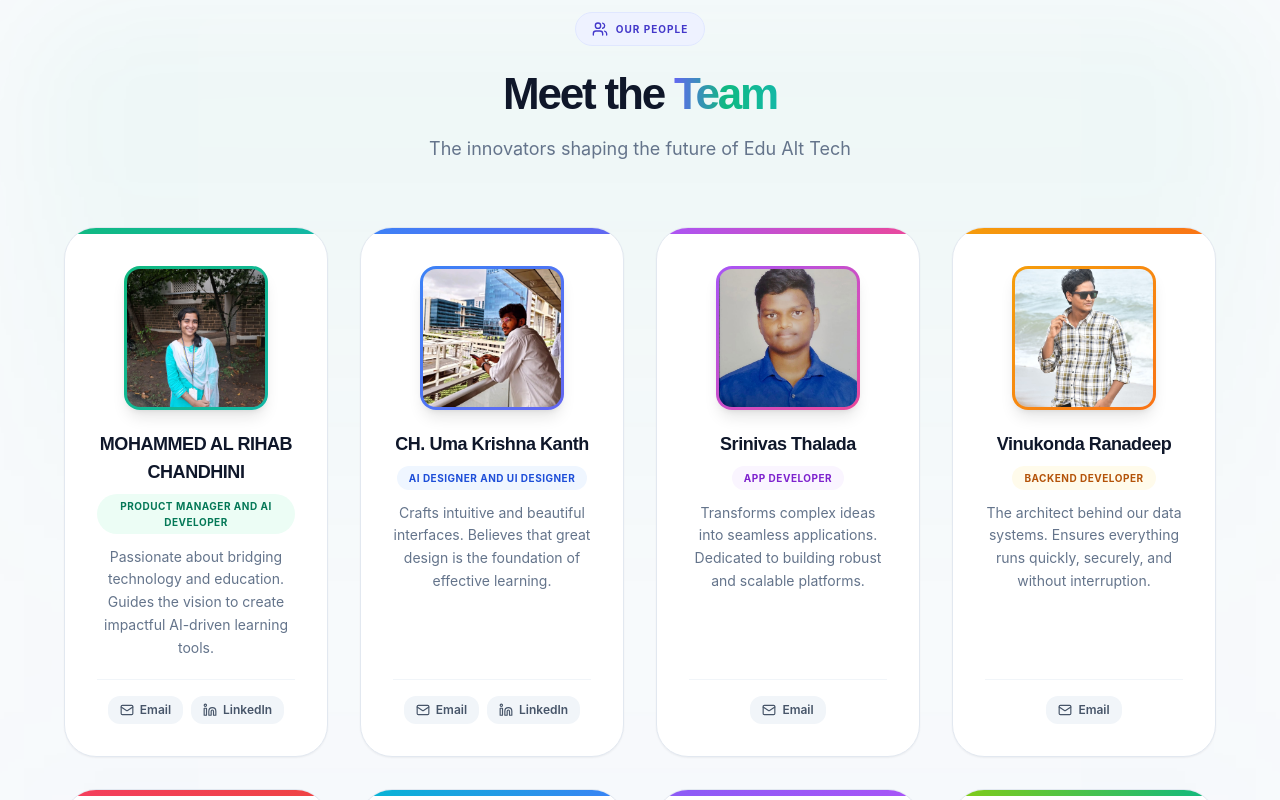
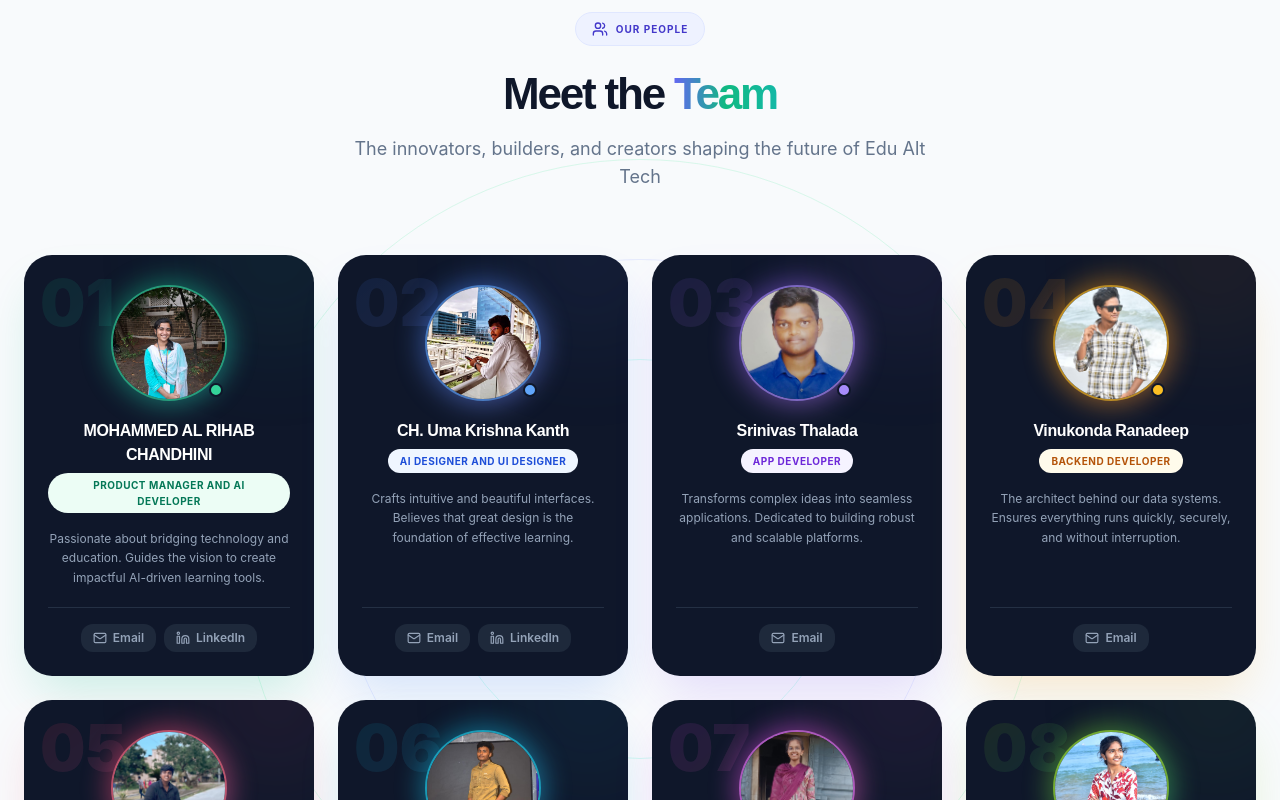
Before and after one commit to srinivas191206/Edu-Alt-Tech-website, a React (Vite) app: page /#/about in a window 1280 px wide. Shown: the part 3220-4020 px from the top of the page. Built offline with nearby package versions, Linux system fonts and the light colour scheme; no server answers.

Commit message:
Team section: dark cards with glow rings, gradient watermark numbers, accent colors per member

```diff
--- a/pages/About.tsx
+++ b/pages/About.tsx
@@ -207,19 +207,28 @@ const About: React.FC = () => {
 
         {/* Team */}
         <MotionDiv initial={{ opacity: 0, y: 40 }} whileInView={{ opacity: 1, y: 0 }} viewport={{ once: true }} className="mb-28 relative">
-          <div className="absolute inset-0 bg-gradient-to-b from-emerald-500/5 via-transparent to-blue-500/5 rounded-[4rem] blur-3xl pointer-events-none" />
+          {/* Background decoration */}
+          <div className="absolute inset-0 pointer-events-none overflow-hidden rounded-[4rem]">
+            <div className="absolute top-1/2 left-1/2 -translate-x-1/2 -translate-y-1/2 w-[800px] h-[800px] rounded-full border border-emerald-200/40" />
+            <div className="absolute top-1/2 left-1/2 -translate-x-1/2 -translate-y-1/2 w-[600px] h-[600px] rounded-full border border-indigo-200/40" />
+            <div className="absolute top-1/2 left-1/2 -translate-x-1/2 -translate-y-1/2 w-[400px] h-[400px] rounded-full border border-teal-200/40" />
+            <div className="absolute top-[-10%] right-[-5%] w-72 h-72 bg-indigo-500/8 blur-[80px] rounded-full" />
+            <div className="absolute bottom-[-10%] left-[-5%] w-72 h-72 bg-emerald-500/8 blur-[80px] rounded-full" />
+          </div>
+
           <div className="text-center mb-16 relative z-10">
-            <MotionDiv initial={{ opacity: 0, scale: 0.9 }} whileInView={{ opacity: 1, scale: 1 }} viewport={{ once: true }} className="inline-flex items-center gap-2 px-4 py-2 rounded-full bg-indigo-50 border border-indigo-100 text-indigo-700 font-bold uppercase tracking-widest text-[10px] mb-6">
+            <MotionDiv initial={{ opacity: 0, scale: 0.9 }} whileInView={{ opacity: 1, scale: 1 }} viewport={{ once: true }}
+              className="inline-flex items-center gap-2 px-4 py-2 rounded-full bg-indigo-50 border border-indigo-100 !text-indigo-700 font-bold uppercase tracking-widest text-[10px] mb-6">
               <Users className="w-4 h-4" />
               Our People
             </MotionDiv>
             <h2 className="text-[2rem] sm:text-4xl md:text-5xl font-black text-slate-900 mb-4 tracking-tighter">
               Meet the <span className="text-transparent bg-clip-text bg-gradient-to-r from-indigo-500 via-emerald-500 to-teal-500">Team</span>
             </h2>
-            <p className="text-sm sm:text-lg text-slate-500">The innovators shaping the future of Edu Alt Tech</p>
+            <p className="text-sm sm:text-lg text-slate-500 max-w-xl mx-auto">The innovators, builders, and creators shaping the future of Edu Alt Tech</p>
           </div>
 
-          <div className="grid grid-cols-1 sm:grid-cols-2 lg:grid-cols-3 xl:grid-cols-4 gap-8 relative z-10 max-w-6xl mx-auto">
+          <div className="grid grid-cols-1 sm:grid-cols-2 lg:grid-cols-4 gap-6 relative z-10">
             {TEAM.map((member, idx) => (
               <TeamCard key={idx} idx={idx} member={member} />
             ))}
@@ -230,7 +239,8 @@ const About: React.FC = () => {
         <MotionDiv initial={{ opacity: 0, y: 40 }} whileInView={{ opacity: 1, y: 0 }} viewport={{ once: true }} className="mb-28 relative">
           <div className="absolute inset-0 bg-gradient-to-b from-amber-500/5 via-transparent to-orange-500/5 rounded-[4rem] blur-3xl pointer-events-none" />
           <div className="text-center mb-16 relative z-10">
-            <MotionDiv initial={{ opacity: 0, scale: 0.9 }} whileInView={{ opacity: 1, scale: 1 }} viewport={{ once: true }} className="inline-flex items-center gap-2 px-4 py-2 rounded-full bg-amber-50 border border-amber-100 text-amber-700 font-bold uppercase tracking-widest text-[10px] mb-6">
+            <MotionDiv initial={{ opacity: 0, scale: 0.9 }} whileInView={{ opacity: 1, scale: 1 }} viewport={{ once: true }}
+              className="inline-flex items-center gap-2 px-4 py-2 rounded-full bg-amber-50 border border-amber-100 !text-amber-700 font-bold uppercase tracking-widest text-[10px] mb-6">
               <Users className="w-4 h-4" />
               Supporting Team
             </MotionDiv>
@@ -240,9 +250,9 @@ const About: React.FC = () => {
             <p className="text-sm sm:text-lg text-slate-500">The dedicated folks who keep things running smoothly</p>
           </div>
 
-          <div className="flex flex-wrap justify-center gap-8 relative z-10">
+          <div className="flex flex-wrap justify-center gap-6 relative z-10">
             {SUPPORTING_TEAM.map((member, idx) => (
-              <div key={idx} className="w-full sm:w-[calc(50%-16px)] lg:w-[calc(33.333%-22px)] xl:w-72">
+              <div key={idx} className="w-full sm:w-80">
                 <TeamCard idx={idx} member={member} />
               </div>
             ))}
@@ -277,59 +287,82 @@ const About: React.FC = () => {
 };
 
 /* ── Team Card ─────────────────────────────────────────────── */
-const gradients = ['from-emerald-500 to-teal-500', 'from-blue-500 to-indigo-500', 'from-purple-500 to-pink-500', 'from-amber-500 to-orange-500', 'from-rose-500 to-red-500', 'from-cyan-500 to-blue-500', 'from-violet-500 to-purple-500', 'from-lime-500 to-emerald-500'];
-const gradientBgs = ['bg-emerald-50 text-emerald-700', 'bg-blue-50 text-blue-700', 'bg-purple-50 text-purple-700', 'bg-amber-50 text-amber-700', 'bg-rose-50 text-rose-700', 'bg-cyan-50 text-cyan-700', 'bg-violet-50 text-violet-700', 'bg-lime-50 text-lime-700'];
+const cardAccents = [
+  { from: 'from-emerald-500', to: 'to-teal-400', glow: 'shadow-emerald-500/20', ring: 'ring-emerald-400/60', light: 'bg-emerald-50 !text-emerald-700', dot: 'bg-emerald-400' },
+  { from: 'from-blue-500', to: 'to-indigo-400', glow: 'shadow-blue-500/20', ring: 'ring-blue-400/60', light: 'bg-blue-50 !text-blue-700', dot: 'bg-blue-400' },
+  { from: 'from-violet-500', to: 'to-purple-400', glow: 'shadow-violet-500/20', ring: 'ring-violet-400/60', light: 'bg-violet-50 !text-violet-700', dot: 'bg-violet-400' },
+  { from: 'from-amber-500', to: 'to-orange-400', glow: 'shadow-amber-500/20', ring: 'ring-amber-400/60', light: 'bg-amber-50 !text-amber-700', dot: 'bg-amber-400' },
+  { from: 'from-rose-500', to: 'to-pink-400', glow: 'shadow-rose-500/20', ring: 'ring-rose-400/60', light: 'bg-rose-50 !text-rose-700', dot: 'bg-rose-400' },
+  { from: 'from-cyan-500', to: 'to-sky-400', glow: 'shadow-cyan-500/20', ring: 'ring-cyan-400/60', light: 'bg-cyan-50 !text-cyan-700', dot: 'bg-cyan-400' },
+  { from: 'from-fuchsia-500', to: 'to-pink-400', glow: 'shadow-fuchsia-500/20', ring: 'ring-fuchsia-400/60', light: 'bg-fuchsia-50 !text-fuchsia-700', dot: 'bg-fuchsia-400' },
+  { from: 'from-lime-500', to: 'to-emerald-400', glow: 'shadow-lime-500/20', ring: 'ring-lime-400/60', light: 'bg-lime-50 !text-lime-700', dot: 'bg-lime-400' },
+];
 
 function TeamCard({ member, idx }: { member: typeof TEAM[0]; idx: number }) {
   const [imgError, setImgError] = React.useState(false);
+  const accent = cardAccents[idx % cardAccents.length];
 
   return (
     <motion.div
-      initial={{ opacity: 0, y: 40 }}
+      initial={{ opacity: 0, y: 50 }}
       whileInView={{ opacity: 1, y: 0 }}
-      viewport={{ once: true, margin: '-50px' }}
-      transition={{ delay: idx * 0.08, duration: 0.5, ease: [0.16, 1, 0.3, 1] }}
-      className="group relative bg-white border border-slate-200 rounded-[1.5rem] sm:rounded-[2rem] overflow-hidden shadow-sm hover:shadow-xl hover:border-slate-300 hover:-translate-y-1 transition-all duration-500 w-full flex flex-col"
+      viewport={{ once: true, margin: '-40px' }}
+      transition={{ delay: idx * 0.07, duration: 0.6, ease: [0.16, 1, 0.3, 1] }}
+      whileHover={{ y: -6 }}
+      className={`group relative bg-slate-900 rounded-[1.75rem] overflow-hidden shadow-2xl ${accent.glow} flex flex-col h-full`}
     >
-      {/* Gradient top bar */}
-      <div className={`h-1.5 w-full bg-gradient-to-r ${gradients[idx % gradients.length]}`} />
+      {/* Diagonal gradient background decoration */}
+      <div className={`absolute inset-0 bg-gradient-to-br ${accent.from} ${accent.to} opacity-0 group-hover:opacity-10 transition-opacity duration-700`} />
+      <div className={`absolute top-0 right-0 w-40 h-40 bg-gradient-to-br ${accent.from} ${accent.to} opacity-10 blur-3xl rounded-full -translate-y-1/2 translate-x-1/4`} />
 
-      <div className="p-6 sm:p-8 flex flex-col items-center text-center flex-1">
-        {/* Avatar */}
-        <div className={`w-28 h-28 sm:w-36 sm:h-36 mb-5 rounded-2xl overflow-hidden bg-gradient-to-br ${gradients[idx % gradients.length]} p-[3px] shadow-lg flex-shrink-0`}>
-          <div className="w-full h-full rounded-[calc(1rem-3px)] overflow-hidden bg-white">
+      {/* Index number watermark */}
+      <div className={`absolute top-4 left-4 text-[4rem] font-black leading-none bg-gradient-to-br ${accent.from} ${accent.to} bg-clip-text text-transparent opacity-10 select-none`}>
+        {String(idx + 1).padStart(2, '0')}
+      </div>
+
+      <div className="relative z-10 p-6 flex flex-col items-center text-center flex-1">
+        {/* Avatar with glowing ring */}
+        <div className={`relative w-24 h-24 sm:w-28 sm:h-28 mb-5 mt-2 flex-shrink-0`}>
+          {/* Glow ring */}
+          <div className={`absolute inset-0 rounded-full bg-gradient-to-br ${accent.from} ${accent.to} blur-md opacity-50 scale-110`} />
+          <div className={`relative w-full h-full rounded-full overflow-hidden ring-2 ${accent.ring} bg-slate-800`}>
             {member.image && !imgError ? (
-              <img src={member.image} loading="lazy" decoding="async" alt={member.name} className="w-full h-full object-cover" onError={() => setImgError(true)} />
+              <img src={member.image} loading="lazy" decoding="async" alt={member.name}
+                className="w-full h-full object-cover" onError={() => setImgError(true)} />
             ) : (
-              <div className="w-full h-full flex items-center justify-center font-black text-3xl text-slate-300 bg-slate-50">
+              <div className={`w-full h-full flex items-center justify-center font-black text-2xl bg-gradient-to-br ${accent.from} ${accent.to} text-white`}>
                 {member.name.split(' ').map(n => n[0]).join('').slice(0, 2)}
               </div>
             )}
           </div>
+          {/* Online dot */}
+          <span className={`absolute bottom-0.5 right-0.5 w-3.5 h-3.5 ${accent.dot} rounded-full border-2 border-slate-900`} />
         </div>
 
         {/* Name */}
-        <h3 className="text-base sm:text-lg font-black text-slate-900 mb-2 tracking-tight leading-snug">{member.name}</h3>
+        <h3 className="text-sm sm:text-base font-black text-white mb-1.5 tracking-tight leading-snug px-1">{member.name}</h3>
 
-        {/* Role badge — solid color, never white-on-gradient */}
-        <span className={`inline-block px-3 py-1 rounded-full text-[10px] font-bold uppercase tracking-wider ${gradientBgs[idx % gradientBgs.length]} mb-3`}>
+        {/* Role badge */}
+        <span className={`inline-block px-3 py-1 rounded-full text-[10px] font-bold uppercase tracking-wider ${accent.light} mb-4`}>
           {member.role}
         </span>
 
         {/* Bio */}
-        <p className="text-sm text-slate-500 leading-relaxed flex-1 mb-5">{member.bio}</p>
+        <p className="text-xs text-slate-400 leading-relaxed flex-1 mb-5">{member.bio}</p>
 
-        {/* Social links — always visible */}
+        {/* Social links */}
         {(member.email || member.linkedin) && (
-          <div className="flex items-center justify-center gap-2 pt-4 border-t border-slate-100 w-full">
+          <div className="flex items-center justify-center gap-2 pt-4 border-t border-slate-700/60 w-full">
             {member.email && (
-              <a href={`mailto:${member.email}`} className="flex items-center gap-1.5 px-3 py-1.5 rounded-xl bg-slate-100 text-slate-600 hover:bg-emerald-50 hover:!text-emerald-600 transition-colors text-xs font-semibold">
-                <Mail className="w-3.5 h-3.5" /> Email
+              <a href={`mailto:${member.email}`}
+                className={`flex items-center gap-1.5 px-3 py-1.5 rounded-xl bg-slate-800 hover:bg-slate-700 text-slate-400 hover:!text-white transition-all text-xs font-semibold`}>
+                <Mail className="w-3.5 h-3.5 flex-shrink-0" /> Email
               </a>
             )}
             {member.linkedin && (
-              <a href={member.linkedin} target="_blank" rel="noreferrer" className="flex items-center gap-1.5 px-3 py-1.5 rounded-xl bg-slate-100 text-slate-600 hover:bg-blue-50 hover:!text-blue-600 transition-colors text-xs font-semibold">
-                <Linkedin className="w-3.5 h-3.5" /> LinkedIn
+              <a href={member.linkedin} target="_blank" rel="noreferrer"
+                className={`flex items-center gap-1.5 px-3 py-1.5 rounded-xl bg-slate-800 hover:bg-blue-600 text-slate-400 hover:!text-white transition-all text-xs font-semibold`}>
+                <Linkedin className="w-3.5 h-3.5 flex-shrink-0" /> LinkedIn
               </a>
             )}
           </div>
```
